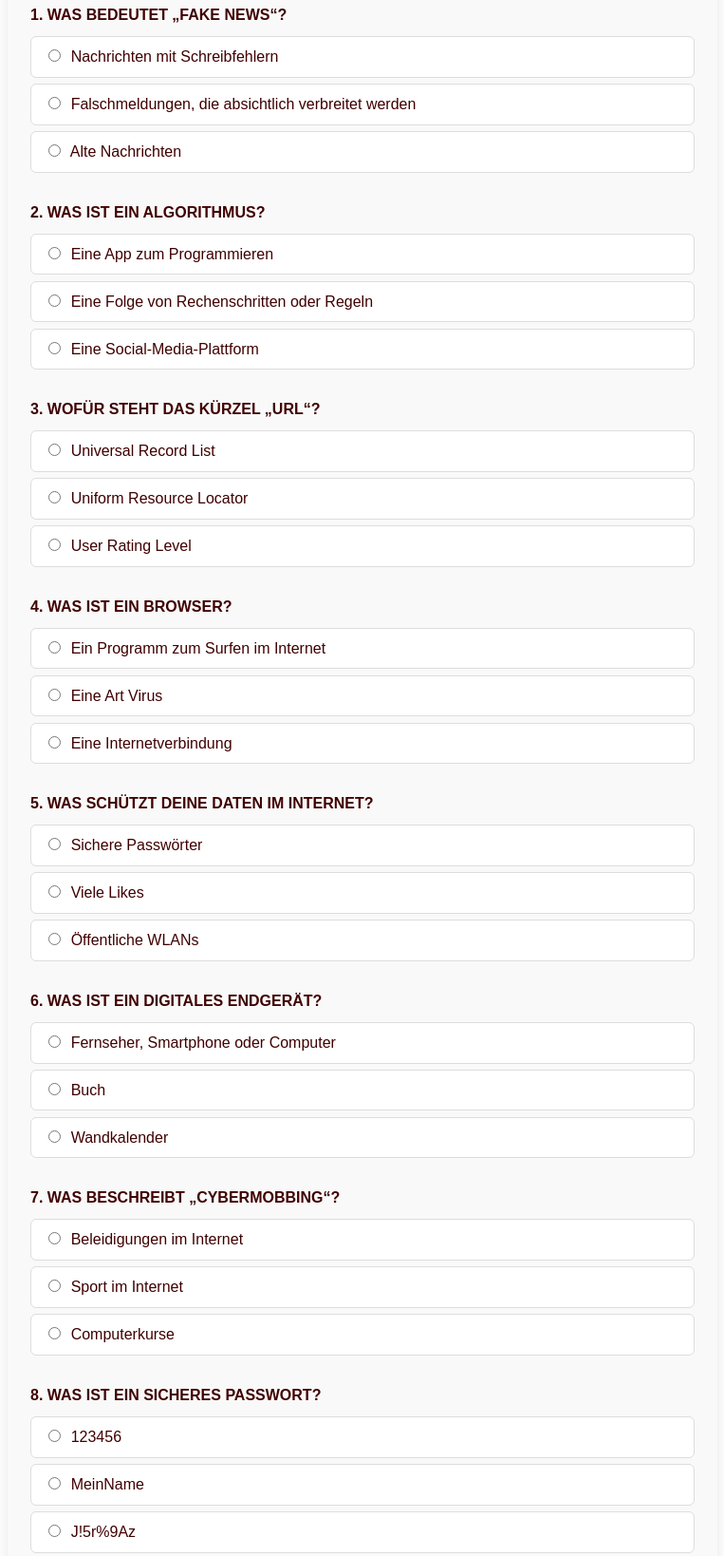
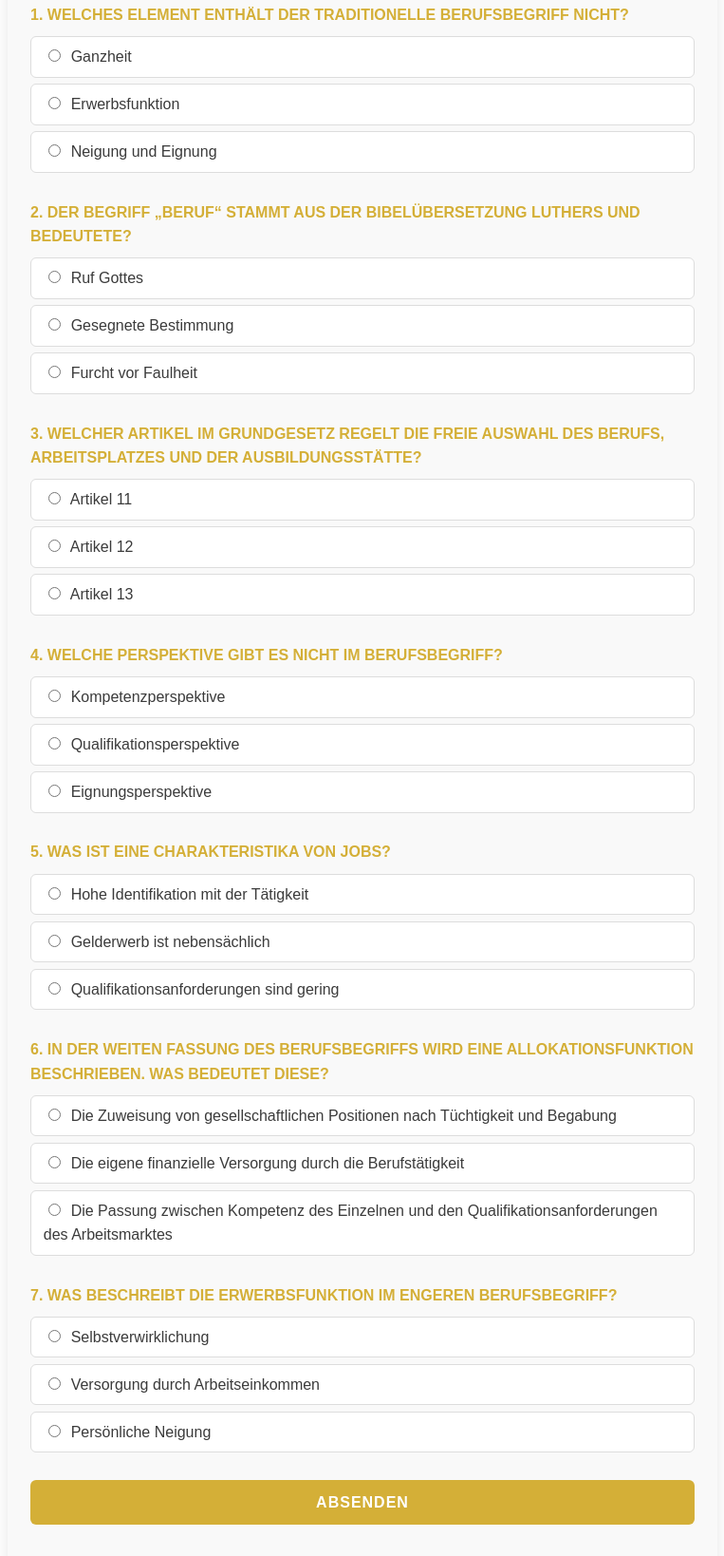
Before and after one commit to SnickersDE/QUIZ, a plain HTML site: page index.html in a window 1280 px wide. Shown: the part 145-1783 px from the top of the page at 95% size, without its empty margins (258-1021 px from the left). Drawn offline with Linux system fonts and the light colour scheme.

Commit message:
Refactor quiz HTML structure and styles

```diff
--- a/index.html
+++ b/index.html
@@ -9,14 +9,14 @@
     body {
       font-family: 'Spartan', sans-serif;
       background-color: #ffffff;
-      color: #400000;
+      color: #3b3b3b;
       margin: 0;
       padding: 0;
       line-height: 1.6;
     }
 
     header {
-      background-color: #400000;
+      background-color: #d4af37;
       color: white;
       text-align: center;
       padding: 1.5rem 0.5rem;
@@ -42,7 +42,7 @@
     }
 
     h2 {
-      color: #400000;
+      color: #d4af37;
       text-transform: uppercase;
       font-size: 1rem;
       margin-bottom: 0.6rem;
@@ -60,8 +60,8 @@
     }
 
     label:hover {
-      background: #f1eaea;
-      border-color: #400000;
+      background: #fff9e6;
+      border-color: #d4af37;
     }
 
     input[type="radio"] {
@@ -69,7 +69,7 @@
     }
 
     button {
-      background-color: #400000;
+      background-color: #d4af37;
       color: white;
       border: none;
       padding: 0.9rem 2rem;
@@ -83,7 +83,7 @@
     }
 
     button:hover {
-      background-color: #600000;
+      background-color: #c3a030;
     }
 
     #result {
@@ -121,74 +121,54 @@
 
   <div class="container">
     <form id="quizForm">
+
       <div class="question">
-        <h2>1. Was bedeutet „Fake News“?</h2>
-        <label><input type="radio" name="q1" value="a"> Nachrichten mit Schreibfehlern</label>
-        <label><input type="radio" name="q1" value="b"> Falschmeldungen, die absichtlich verbreitet werden</label>
-        <label><input type="radio" name="q1" value="c"> Alte Nachrichten</label>
+        <h2>1. Welches Element enthält der traditionelle Berufsbegriff NICHT?</h2>
+        <label><input type="radio" name="q1" value="a"> Ganzheit</label>
+        <label><input type="radio" name="q1" value="b"> Erwerbsfunktion</label>
+        <label><input type="radio" name="q1" value="c"> Neigung und Eignung</label>
       </div>
 
       <div class="question">
-        <h2>2. Was ist ein Algorithmus?</h2>
-        <label><input type="radio" name="q2" value="a"> Eine App zum Programmieren</label>
-        <label><input type="radio" name="q2" value="b"> Eine Folge von Rechenschritten oder Regeln</label>
-        <label><input type="radio" name="q2" value="c"> Eine Social-Media-Plattform</label>
+        <h2>2. Der Begriff „Beruf“ stammt aus der Bibelübersetzung Luthers und bedeutete?</h2>
+        <label><input type="radio" name="q2" value="a"> Ruf Gottes</label>
+        <label><input type="radio" name="q2" value="b"> Gesegnete Bestimmung</label>
+        <label><input type="radio" name="q2" value="c"> Furcht vor Faulheit</label>
       </div>
 
       <div class="question">
-        <h2>3. Wofür steht das Kürzel „URL“?</h2>
-        <label><input type="radio" name="q3" value="a"> Universal Record List</label>
-        <label><input type="radio" name="q3" value="b"> Uniform Resource Locator</label>
-        <label><input type="radio" name="q3" value="c"> User Rating Level</label>
+        <h2>3. Welcher Artikel im Grundgesetz regelt die freie Auswahl des Berufs, Arbeitsplatzes und der Ausbildungsstätte?</h2>
+        <label><input type="radio" name="q3" value="a"> Artikel 11</label>
+        <label><input type="radio" name="q3" value="b"> Artikel 12</label>
+        <label><input type="radio" name="q3" value="c"> Artikel 13</label>
       </div>
 
       <div class="question">
-        <h2>4. Was ist ein Browser?</h2>
-        <label><input type="radio" name="q4" value="a"> Ein Programm zum Surfen im Internet</label>
-        <label><input type="radio" name="q4" value="b"> Eine Art Virus</label>
-        <label><input type="radio" name="q4" value="c"> Eine Internetverbindung</label>
+        <h2>4. Welche Perspektive gibt es NICHT im Berufsbegriff?</h2>
+        <label><input type="radio" name="q4" value="a"> Kompetenzperspektive</label>
+        <label><input type="radio" name="q4" value="b"> Qualifikationsperspektive</label>
+        <label><input type="radio" name="q4" value="c"> Eignungsperspektive</label>
       </div>
 
       <div class="question">
-        <h2>5. Was schützt deine Daten im Internet?</h2>
-        <label><input type="radio" name="q5" value="a"> Sichere Passwörter</label>
-        <label><input type="radio" name="q5" value="b"> Viele Likes</label>
-        <label><input type="radio" name="q5" value="c"> Öffentliche WLANs</label>
+        <h2>5. Was ist eine Charakteristika von Jobs?</h2>
+        <label><input type="radio" name="q5" value="a"> Hohe Identifikation mit der Tätigkeit</label>
+        <label><input type="radio" name="q5" value="b"> Gelderwerb ist nebensächlich</label>
+        <label><input type="radio" name="q5" value="c"> Qualifikationsanforderungen sind gering</label>
       </div>
 
       <div class="question">
-        <h2>6. Was ist ein digitales Endgerät?</h2>
-        <label><input type="radio" name="q6" value="a"> Fernseher, Smartphone oder Computer</label>
-        <label><input type="radio" name="q6" value="b"> Buch</label>
-        <label><input type="radio" name="q6" value="c"> Wandkalender</label>
+        <h2>6. In der weiten Fassung des Berufsbegriffs wird eine Allokationsfunktion beschrieben. Was bedeutet diese?</h2>
+        <label><input type="radio" name="q6" value="a"> Die Zuweisung von gesellschaftlichen Positionen nach Tüchtigkeit und Begabung</label>
+        <label><input type="radio" name="q6" value="b"> Die eigene finanzielle Versorgung durch die Berufstätigkeit</label>
+        <label><input type="radio" name="q6" value="c"> Die Passung zwischen Kompetenz des Einzelnen und den Qualifikationsanforderungen des Arbeitsmarktes</label>
       </div>
 
       <div class="question">
-        <h2>7. Was beschreibt „Cybermobbing“?</h2>
-        <label><input type="radio" name="q7" value="a"> Beleidigungen im Internet</label>
-        <label><input type="radio" name="q7" value="b"> Sport im Internet</label>
-        <label><input type="radio" name="q7" value="c"> Computerkurse</label>
-      </div>
-
-      <div class="question">
-        <h2>8. Was ist ein sicheres Passwort?</h2>
-        <label><input type="radio" name="q8" value="a"> 123456</label>
-        <label><input type="radio" name="q8" value="b"> MeinName</label>
-        <label><input type="radio" name="q8" value="c"> J!5r%9Az</label>
-      </div>
-
-      <div class="question">
-        <h2>9. Welche Datei-Endung gehört zu einem Bild?</h2>
-        <label><input type="radio" name="q9" value="a"> .jpg</label>
-        <label><input type="radio" name="q9" value="b"> .mp3</label>
-        <label><input type="radio" name="q9" value="c"> .docx</label>
-      </div>
-
-      <div class="question">
-        <h2>10. Was solltest du tun, bevor du etwas im Internet teilst?</h2>
-        <label><input type="radio" name="q10" value="a"> Nachdenken und prüfen, ob es wahr ist</label>
-        <label><input type="radio" name="q10" value="b"> Sofort posten</label>
-        <label><input type="radio" name="q10" value="c"> Freunde fragen</label>
+        <h2>7. Was beschreibt die Erwerbsfunktion im engeren Berufsbegriff?</h2>
+        <label><input type="radio" name="q7" value="a"> Selbstverwirklichung</label>
+        <label><input type="radio" name="q7" value="b"> Versorgung durch Arbeitseinkommen</label>
+        <label><input type="radio" name="q7" value="c"> Persönliche Neigung</label>
       </div>
 
       <button type="button" onclick="calculateScore()">Absenden</button>
@@ -199,8 +179,13 @@
   <script>
     function calculateScore() {
       const correctAnswers = {
-        q1: "b", q2: "b", q3: "b", q4: "a", q5: "a",
-        q6: "a", q7: "a", q8: "c", q9: "a", q10: "a"
+        q1: "b",  // Erwerbsfunktion
+        q2: "a",  // Ruf Gottes
+        q3: "b",  // Artikel 12
+        q4: "c",  // Eignungsperspektive
+        q5: "c",  // Qualifikationsanforderungen gering
+        q6: "c",  // Passung Kompetenz/Arbeitsmarkt
+        q7: "b"   // Versorgung durch Arbeitseinkommen
       };
 
       let score = 0;
```
